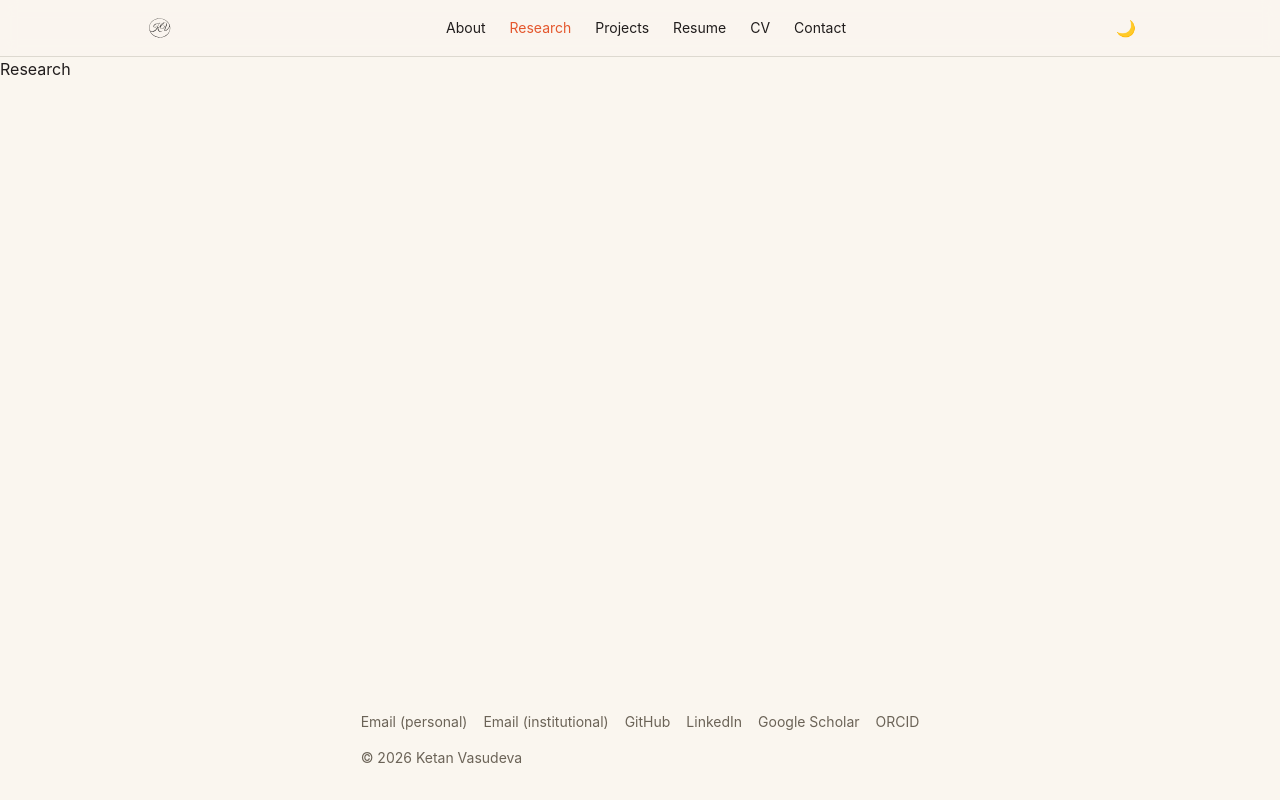
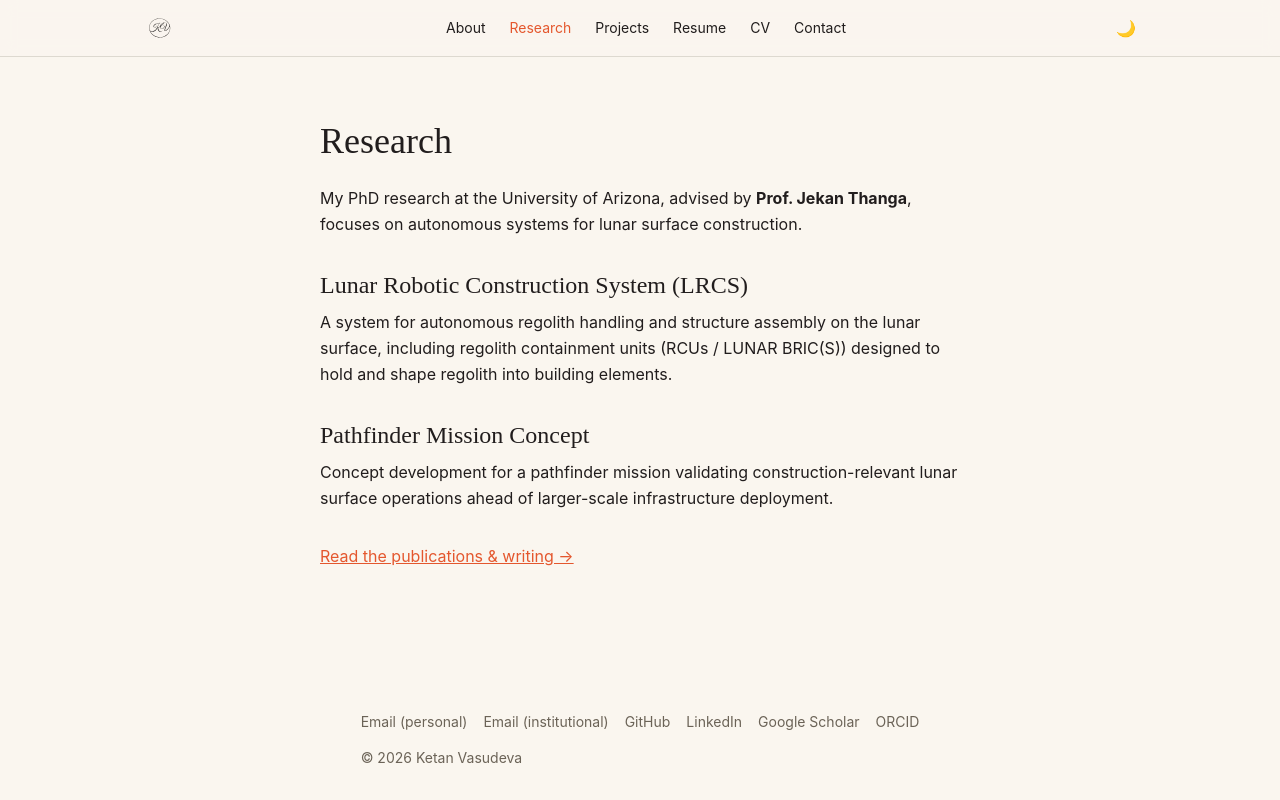
Before and after one commit to natek1234/personal_website, a React (Vite) app: page /research in a window 1280 px wide. Built offline with nearby package versions, Linux system fonts and the light colour scheme.

Commit message:
feat: build Research and Publications pages

```diff
--- a/src/pages/Publications.tsx
+++ b/src/pages/Publications.tsx
@@ -1,3 +1,26 @@
+import { SEO } from '../components/SEO';
+import { publications } from '../data/publications';
+
 export function Publications() {
-  return <h1>Publications</h1>;
+  const sorted = [...publications].sort((a, b) => b.year - a.year);
+
+  return (
+    <>
+      <SEO title="Publications & Writing" description="Papers and whitepapers by Ketan Vasudeva." path="/research/publications" />
+      <article className="mx-auto max-w-2xl px-4 py-16 font-body">
+        <h1 className="mb-6 font-display text-4xl">Publications & Writing</h1>
+        <ul className="flex flex-col gap-6">
+          {sorted.map((pub) => (
+            <li key={pub.id} className="border-l-2 border-accent-light pl-4 dark:border-accent-dark">
+              <p className="text-xs font-medium text-accent-light dark:text-accent-dark">{pub.year}</p>
+              <h2 className="font-display text-lg">{pub.title}</h2>
+              <p className="text-sm text-muted-light dark:text-muted-dark">
+                {pub.authors.join(', ')} — {pub.venue}
+              </p>
+            </li>
+          ))}
+        </ul>
+      </article>
+    </>
+  );
 }
--- a/src/pages/Research.tsx
+++ b/src/pages/Research.tsx
@@ -1,3 +1,36 @@
+import { Link } from 'react-router-dom';
+import { SEO } from '../components/SEO';
+
 export function Research() {
-  return <h1>Research</h1>;
+  return (
+    <>
+      <SEO
+        title="Research"
+        description="Lunar surface construction, regolith containment, and autonomous space robotics research."
+        path="/research"
+      />
+      <article className="mx-auto max-w-2xl px-4 py-16 font-body leading-relaxed">
+        <h1 className="mb-6 font-display text-4xl">Research</h1>
+        <p className="mb-4">
+          My PhD research at the University of Arizona, advised by <strong>Prof. Jekan Thanga</strong>, focuses on
+          autonomous systems for lunar surface construction.
+        </p>
+        <h2 className="mb-2 mt-8 font-display text-2xl">Lunar Robotic Construction System (LRCS)</h2>
+        <p className="mb-4">
+          A system for autonomous regolith handling and structure assembly on the lunar surface, including regolith
+          containment units (RCUs / LUNAR BRIC(S)) designed to hold and shape regolith into building elements.
+        </p>
+        <h2 className="mb-2 mt-8 font-display text-2xl">Pathfinder Mission Concept</h2>
+        <p className="mb-4">
+          Concept development for a pathfinder mission validating construction-relevant lunar surface operations
+          ahead of larger-scale infrastructure deployment.
+        </p>
+        <p className="mt-8">
+          <Link to="/research/publications" className="text-accent-light underline dark:text-accent-dark">
+            Read the publications & writing →
+          </Link>
+        </p>
+      </article>
+    </>
+  );
 }
```
Also changed, not shown: 2 other files (tests, documents, lock files or other folders).
